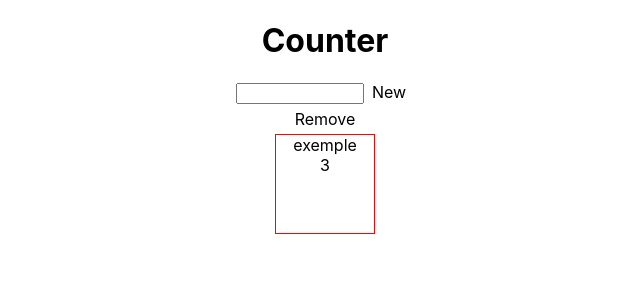
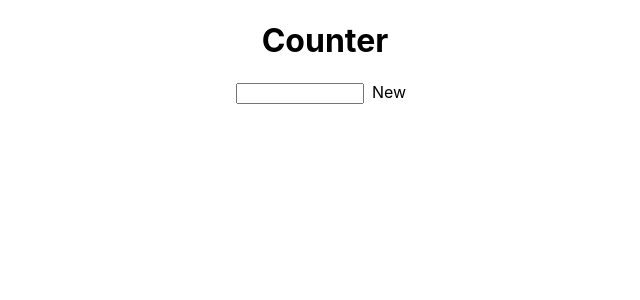
Before and after one commit to lydstyl/190717-counter, a React (Create React App) app: page / in a window 1280 px wide. Shown: the top 300 px of the page, without its empty margins (315-955 px from the left). Built offline with nearby package versions, Linux system fonts and the light colour scheme.

Commit message:
prettier

```diff
--- a/src/App.js
+++ b/src/App.js
@@ -7,7 +7,7 @@ function Counter(props) {
       <div onClick={props.handler} className="remove">
         Remove
       </div>
-      <div className="counterBox">
+      <div className="counterBox" onClick={props.inCrease}>
         <div>{props.name}</div>
         <div>{props.number}</div>
       </div>
@@ -20,7 +20,7 @@ export default class App extends Component {
     super(props);
     this.state = {
       inputText: '',
-      counters: [{ name: "exemple", number: 3 }]
+      counters: []
     };
   }
 
```
